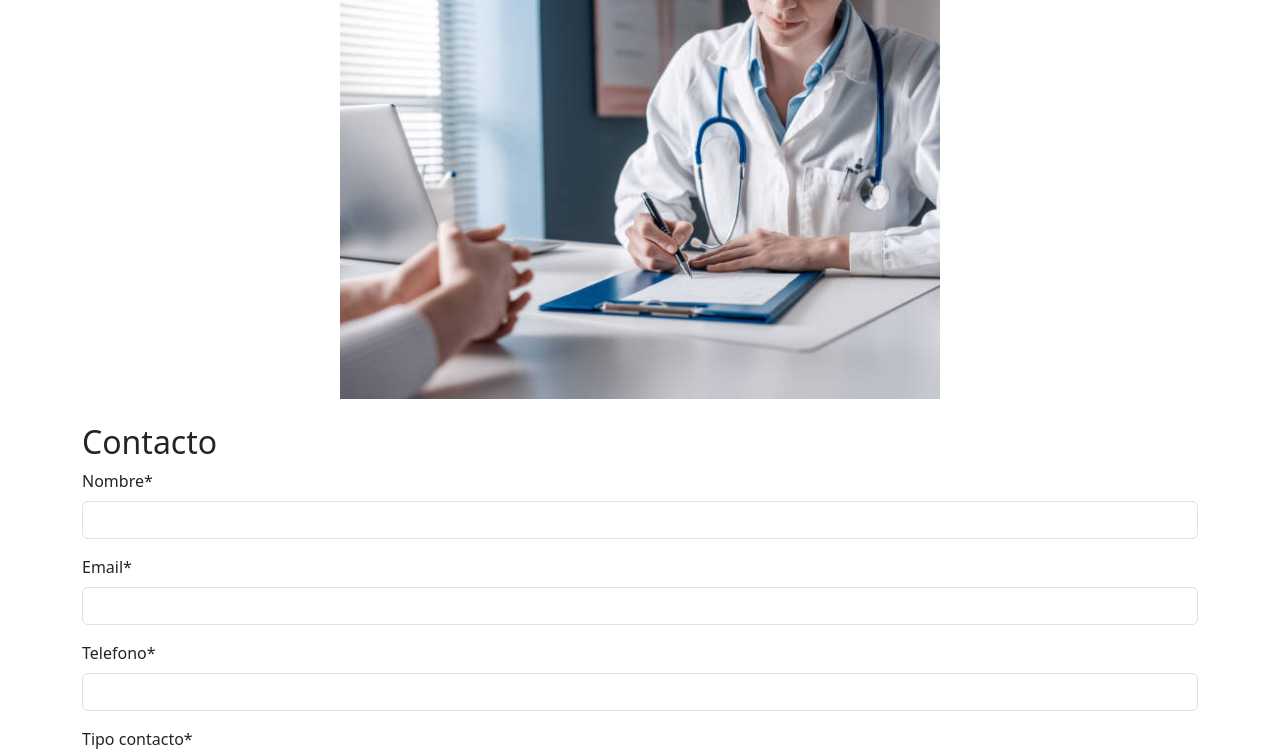
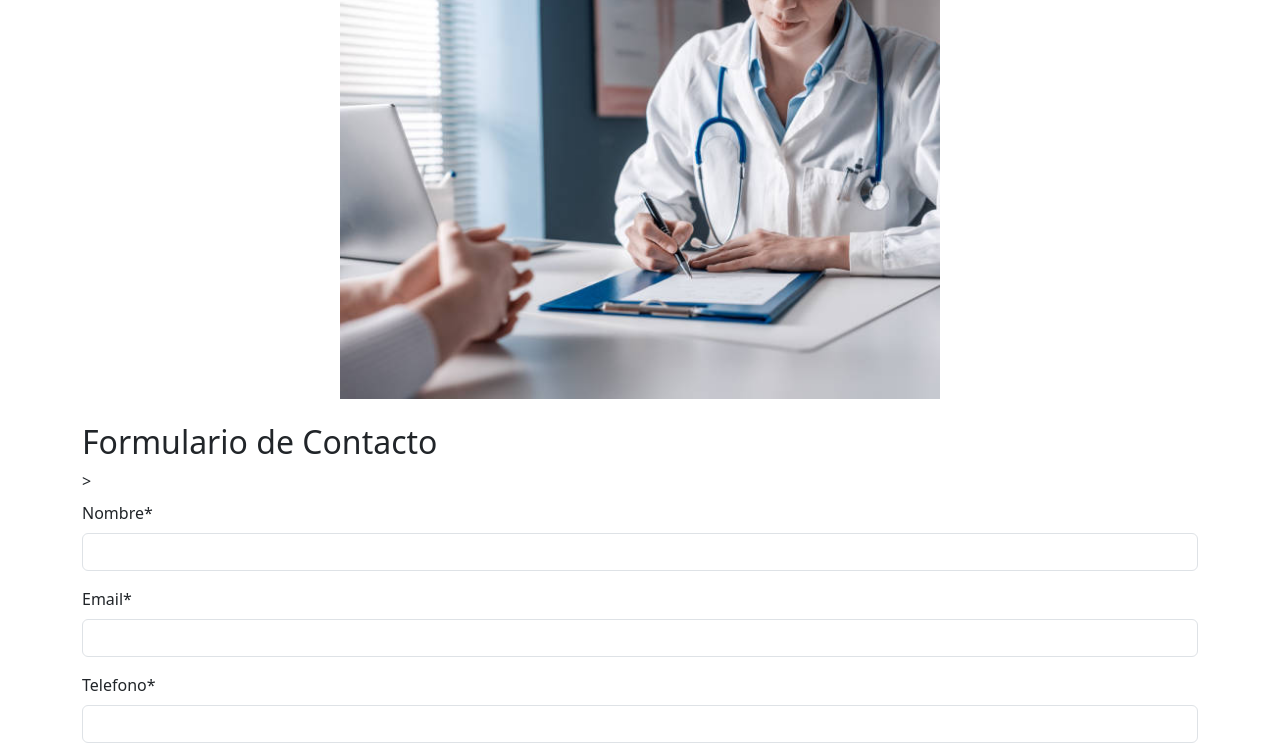
Before and after one commit to Isabellags/MediApp, a Django app: page /contacto in a window 1280 px wide. Shown: the part 133-882 px from the top of the page. Run offline with Django 4.2, Linux system fonts and the light colour scheme; some libraries are stand-ins or nearby versions.

Commit message:
Actualización de contacto
Se cambio contacto por formulario de contacto

```diff
--- a/appweb/templates/contacto.html
+++ b/appweb/templates/contacto.html
@@ -10,7 +10,8 @@
     <div class="text-center">
       <img src="{% static 'imagenes/contacto_imagen.jpg' %}" alt="Clínica Dental" style="max-width: 600px;">
     </div>
-    <h2 class="mt-4">Contacto</h2>
+    <h2 class="mt-4">Formulario de Contacto</h2>
+    <!--se cambio contacto por formulario de contacto-->>
 
     <h1 style="color:red"> {{mensaje}} </h1>
     <form id="formularioContacto" method="POST" action="">
```
